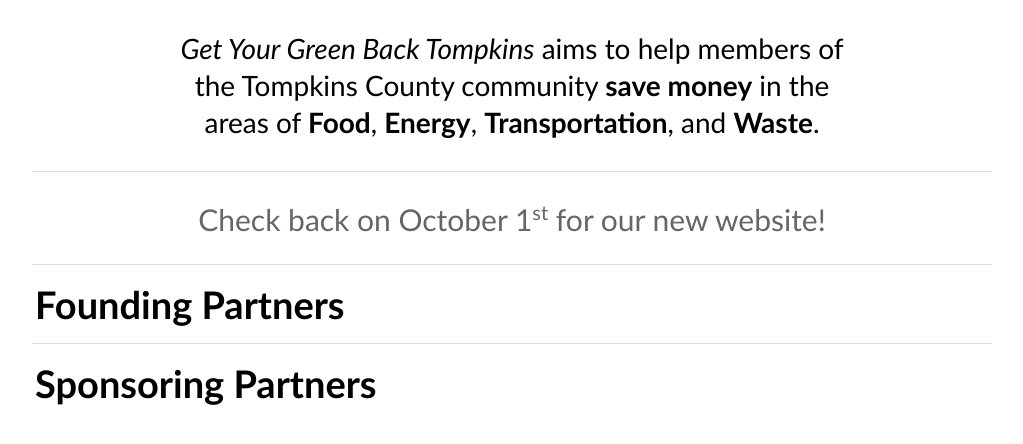
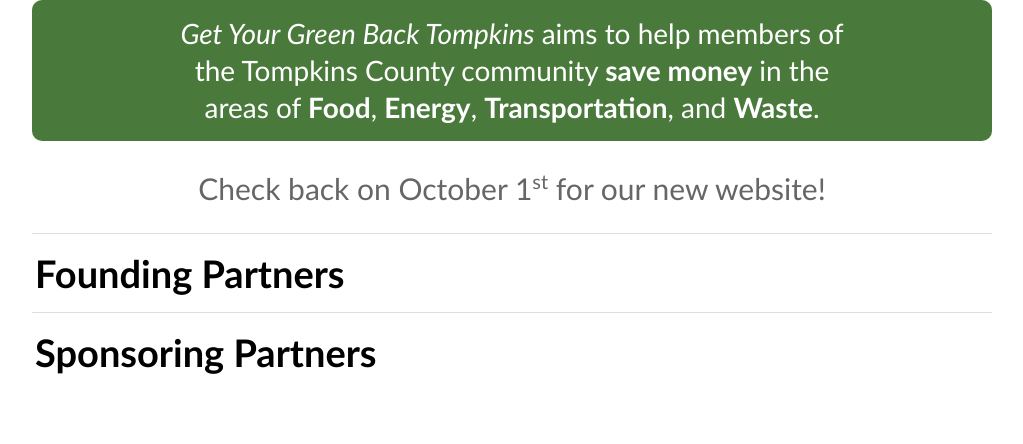
Before and after one commit to iboulard/GYGB, a PHP site: template src/GYGB/FrontBundle/Resources/views/Home/staticHome.html.twig in a window 1280 px wide. Shown: the part 249-693 px from the top of the page, without its empty margins (128-1151 px from the left). Run offline with PHP 8.4, Linux system fonts and the light colour scheme; the template is opened without the code that fills it, so the values that code supplies are empty; some libraries are stand-ins or nearby versions.

Commit message:
green box added to statichome

```diff
--- a/app/Resources/views/layout.html.twig
+++ b/app/Resources/views/layout.html.twig
@@ -34,7 +34,7 @@
 
         <div id="page-container">
 
-            <div id="header">
+            <div id="header" {% if onStaticHome is defined %}class="static-header"{% endif %}>
                 <a href="{{ path('home') }}"><img id="logo" src="{{ asset('images/logo.png') }}" /></a>
                 {% if onStaticHome is not defined %}
                     {% include "::_about.html.twig" %}  {% endif %}
--- a/src/GYGB/BackBundle/Entity/OrganizationRepository.php
+++ b/src/GYGB/BackBundle/Entity/OrganizationRepository.php
@@ -19,7 +19,7 @@
 
         if(isset($categories['all']))
         {
-            foreach($this->findBy(array('type' => 'organization', 'approved' => true)) as $o)
+            foreach($this->findBy(array('organization' => true, 'approved' => true)) as $o)
             {
                 $orgs[] = $o;
             }
@@ -29,7 +29,7 @@
 
             foreach($categories as $c => $index)
             {
-                foreach($this->findBy(array('category' => $c, 'type' => 'organization', 'approved' => true)) as $o)
+                foreach($this->findBy(array('category' => $c, 'organization' => true, 'approved' => true)) as $o)
                 {
                     $orgs[] = $o;
                 }
--- a/src/GYGB/FrontBundle/Resources/views/Home/staticHome.html.twig
+++ b/src/GYGB/FrontBundle/Resources/views/Home/staticHome.html.twig
@@ -5,7 +5,7 @@
         {% include "::_about.html.twig" %}
     </div>
 
-    <div style="margin: 15px 0; padding: 30px 0 15px 0; width: 100%; border-top: 1px solid #ddd;">
+    <div style="margin: 0 0 15px 0; padding: 30px 0 15px 0; width: 100%;">
         <div style="width: 100%; font-size: 30px; color: #666; text-align: center;">
                 Check back on October 1<span style="vertical-align: super; font-size: 20px">st</span> for our new website!
         </div>
--- a/web/styles/styles.css
+++ b/web/styles/styles.css
@@ -15,6 +15,10 @@
     padding: 10px 0;
     overflow: auto;
     border-bottom: 1px solid #ddd;
+}
+
+#header.static-header {
+    border: none;
 }
 
 /* end layout =============================================================== */
@@ -126,11 +130,17 @@
 }
 
 
+div.static-about {
+    background: #4a793c;
+    border-radius: 10px;
+}
+
 div.static-about #about {
     width: 675px;
     float: none;
-    margin: 30px auto;
-
+    margin: 0 auto;
+    padding: 15px 0;
+    color: white;
 }
 
 /* end home ================================================================= */
```
Also changed, not shown: web/images/entities/step.png (deleted), web/images/entities/stepsubmission.png (deleted), web/images/foot-black-15op.png (deleted), web/images/foot-black-small-15op.png (deleted), web/images/foot-black-small.png (deleted), web/images/foot-black.png (deleted), web/images/foot-green-50op.png (deleted), web/images/foot-green-small-50op.png (deleted), web/images/foot-green-small.png (deleted), web/images/foot-green.png (deleted).
